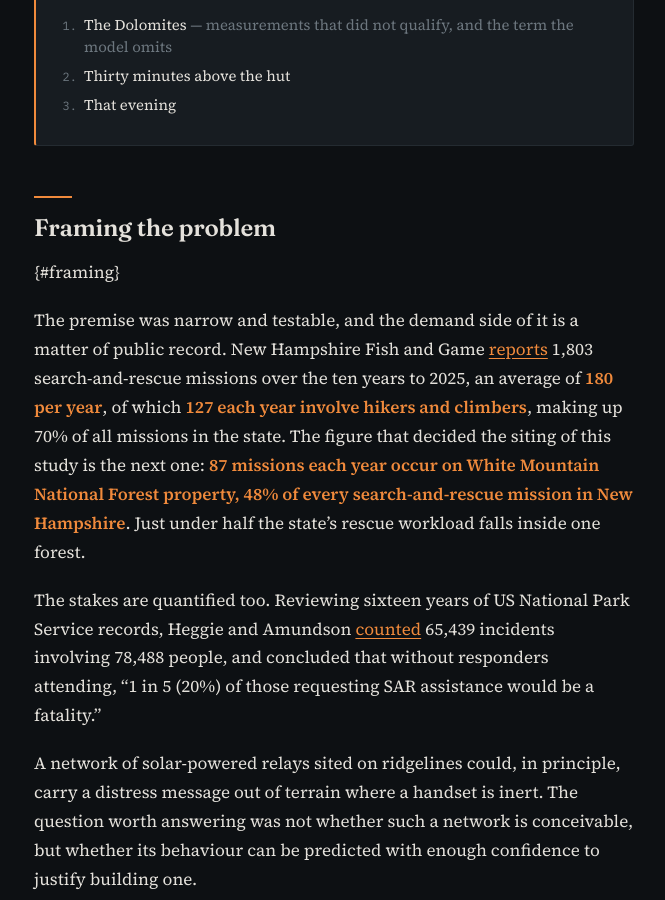
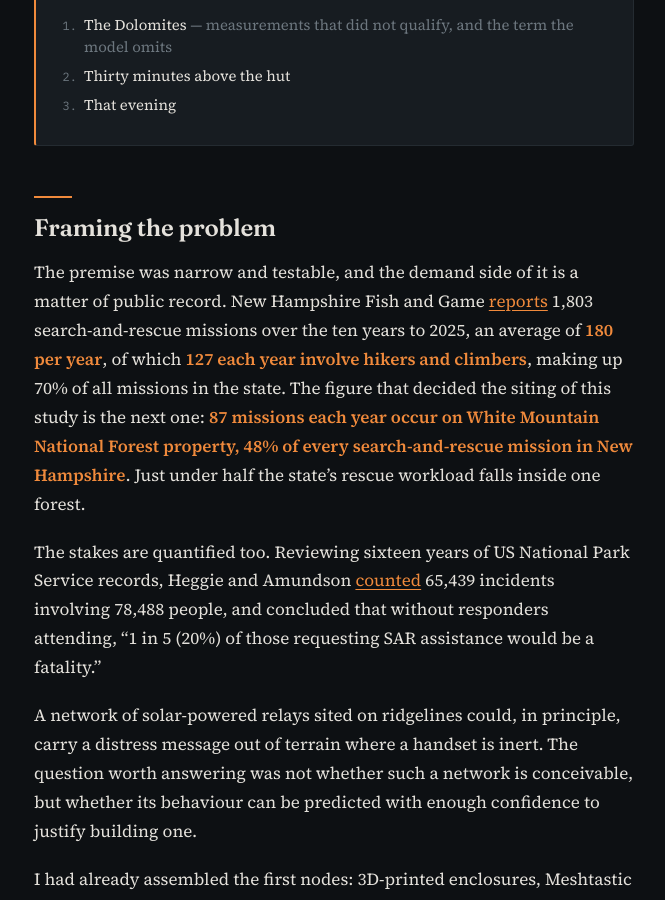
Before and after one commit to edoherty2017/edoherty2017.github.io, a Jekyll site: the page built from _posts/2026-11-05-tuckett.md, in a window 1280 px wide and 900 px high, scrolled down 1031 px. Shown: the whole window, without its empty margins (306-971 px from the left). Built offline with Jekyll 4.4.1, drawn with Linux system fonts in a browser that asks for light colours; some of the changed text lies outside the part shown.

Commit message:
Fix broken index anchors
The kramdown attribute lines were not parsed as IALs. They rendered as
literal text under every heading, and the index linked to IDs that were
never created. Drop them and point the index at the IDs kramdown
generates from the heading text.

Co-Authored-By: Claude Opus 5 <noreply@anthropic.com>
Claude-Session: https://claude.ai/code/session_01DG7e8ydEM2dpSTUFw7pRqc

```diff
--- a/_posts/2026-11-05-tuckett.md
+++ b/_posts/2026-11-05-tuckett.md
@@ -17,24 +17,23 @@ Professor Basagni.
 
 **Contents**
 
-1. [Framing the problem](#framing) — what the White Mountains actually cost
-2. [Field trials and instrumentation](#field-trials)
-3. [A propagation model built for a different environment](#propagation) — free space, terrain, and a 62 dB disagreement
-4. [Simulator design](#simulator) — two engines, 457 nodes, one frozen year
-5. [The incentive structure](#incentives) — why a relay is better off asleep
-6. [The governing parameters](#levers) — routing, duty cycle, and the wake-up receiver that could not hear
-7. [The component that did not exist](#longan) — a 1 mW receiver, and the trade inverting
+1. [Framing the problem](#framing-the-problem) — what the White Mountains actually cost
+2. [Field trials and instrumentation](#field-trials-and-instrumentation)
+3. [A propagation model built for a different environment](#a-propagation-model-built-for-a-different-environment) — free space, terrain, and a 62 dB disagreement
+4. [Simulator design](#simulator-design) — two engines, 457 nodes, one frozen year
+5. [The incentive structure](#the-incentive-structure) — why a relay is better off asleep
+6. [The governing parameters](#the-governing-parameters) — routing, duty cycle, and the wake-up receiver that could not hear
+7. [The component that did not exist](#the-component-that-did-not-exist) — a 1 mW receiver, and the trade inverting
 
 *Then the mountain:*
 
-8. [The Dolomites](#dolomites) — measurements that did not qualify, and the term the model omits
-9. [Thirty minutes above the hut](#the-fall)
+8. [The Dolomites](#the-dolomites) — measurements that did not qualify, and the term the model omits
+9. [Thirty minutes above the hut](#thirty-minutes-above-the-hut)
 10. [That evening](#that-evening)
 
 </div>
 
 ## Framing the problem
-{#framing}
 
 The premise was narrow and testable, and the demand side of it is a matter of public
 record. New Hampshire Fish and Game
```
Also changed, not shown: other parts of _posts/2026-11-05-tuckett.md (+0 -9 lines).
